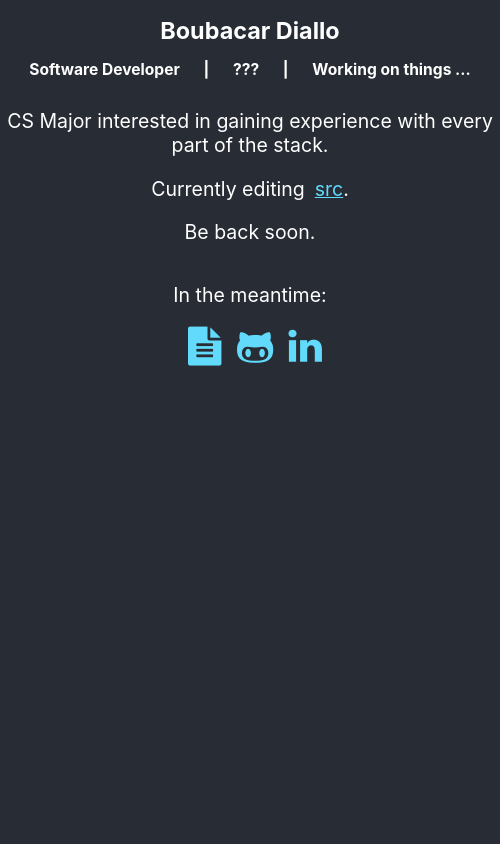
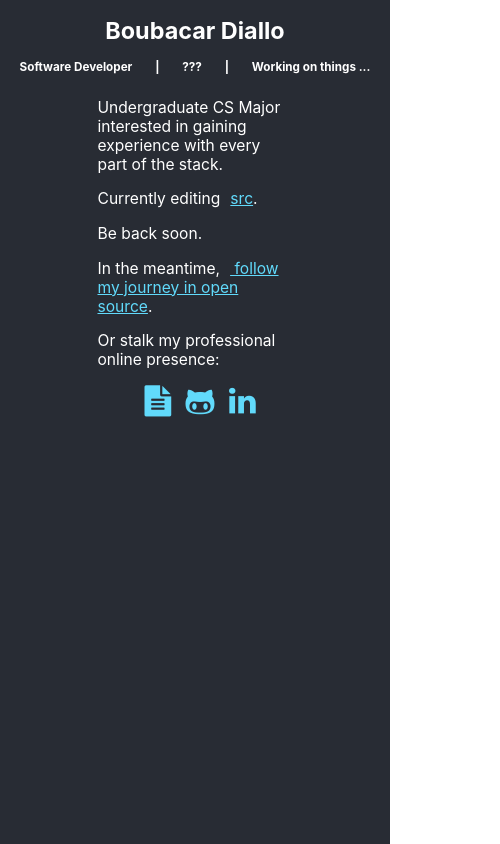
Before and after one commit to boubascript/boubascript.github.io, a React (Create React App) app in the folder boubareact/: page / in a window 390 px wide. Shown: the whole page, 500 px wide, since content can reach past the window. Built offline with nearby package versions, Linux system fonts and the light colour scheme.

Commit message:
add opensource blog and make mobile not gross

```diff
--- a/boubareact/src/App.css
+++ b/boubareact/src/App.css
@@ -2,16 +2,11 @@
   text-align: center;
   background-color: #282c34;
   min-height: 100vh;
-  min-width: 500px;
+  min-width: 100px;
   display: flex;
   flex-direction: column;
   /* align-items: center; */
   color: white;
-}
-
-.App-logo {
-  animation: App-logo-spin infinite 7s ease;
-  height: 10vmin;
 }
 
 .App-header {
@@ -30,9 +25,18 @@
   margin:20px;
 }
 
+.align-left {
+  text-align: left;
+}
 
 .App-body {
   font-size: calc(5vmin);
+}
+
+.App-section {
+  font-size: calc(4vmin);
+  width: 50%;
+  margin:auto;
 }
 
 .App-link {
@@ -40,11 +44,8 @@
   padding-left:10px;
 }
 
-@keyframes App-logo-spin {
-  from {
-    transform: rotate(0deg);
-  }
-  to {
-    transform: rotate(360deg);
+@media only screen and (max-width: 768px) {
+  .header-text {
+    font-size: calc(3vmin);
   }
 }
--- a/boubareact/src/App.js
+++ b/boubareact/src/App.js
@@ -1,7 +1,7 @@
 import React, { Component } from 'react';
 import './App.css';
 
-class App extends Component {
+export default class App extends Component {
   render() {
     return (
       <div className="App">
@@ -9,8 +9,9 @@ class App extends Component {
             <h1 className="title-text"> Boubacar Diallo</h1>
             <h1 className="header-text">Software Developer <span className="divider">|</span> ??? <span className="divider">|</span>  Working on things ...</h1>
         </header>
-          <div className="App-body align-left">
-            <p> CS Major interested in gaining experience with every part of the stack.</p>
+        <div className = "App-body">
+            <div className="App-section align-left">
+              <p> Undergraduate CS Major interested in gaining experience with every part of the stack.</p>
               <p>Currently editing
                   <a href="https://www.github.com/boubascript/boubascript.github.io"
                     className="App-link"
@@ -19,12 +20,16 @@ class App extends Component {
                   src
                   </a>.
               </p>
-            <p>
-              Be back soon.
+              <p>Be back soon.</p>
+              <p> In the meantime,
+                <a href="https://hunter-college-ossd-spr-2020.github.io/boubascript-weekly/"
+                    className="App-link"
+                    target="_blank"
+                    rel="noopener noreferrer"> follow my journey in open source</a>.
               </p>
+              <p>Or stalk my professional online presence:</p>
             </div>
-          <div className="App-body">
-          <p> In the meantime: </p>
+            <div className="App-section">
               <p>
                   <a
                     href="/boubacar_diallo_resume_public.pdf"
@@ -55,8 +60,7 @@ class App extends Component {
               </p>
             </div>
         </div>
+      </div>
     );
   }
 }
-
-export default App;
```
Lines whose indentation alone changed are shown as unchanged.
